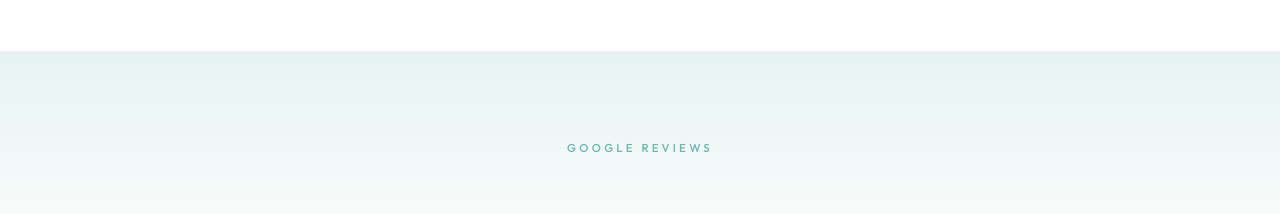
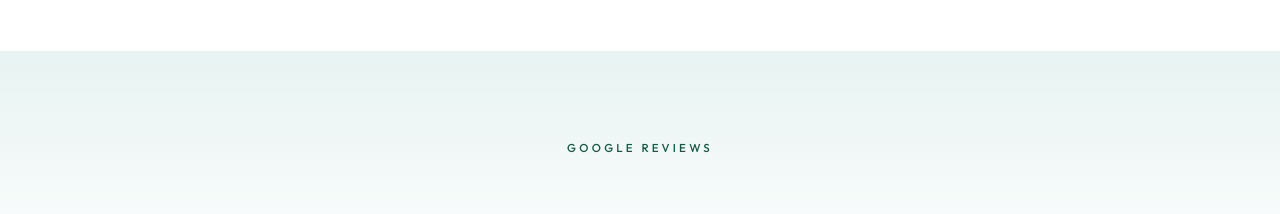
Before and after one commit to Osvosloo/HighVeld, a React (Vite) app: page / in a window 1280 px wide. Shown: the part 4020-4234 px from the top of the page. Built offline with nearby package versions, Linux system fonts and the light colour scheme.

Commit message:
ui changes for review section

```diff
--- a/src/components/Reviews.jsx
+++ b/src/components/Reviews.jsx
@@ -18,7 +18,7 @@
         </p>
         <a
           className="btn btn-gold"
-          href="https://www.google.com/search?q=Highveld+Cultivated+Wellness+Randburg+reviews"
+          href="https://www.google.com/search?q=Highveld+Cultivated+Wellness+Randburg+reviews#"
         >
           Read Google reviews
         </a>
--- a/src/index.css
+++ b/src/index.css
@@ -742,7 +742,7 @@
 }
 
 .reviews .kicker {
-  color: var(--sage);
+  color: var(--veld);
 }
 
 .reviews h2 {
```
